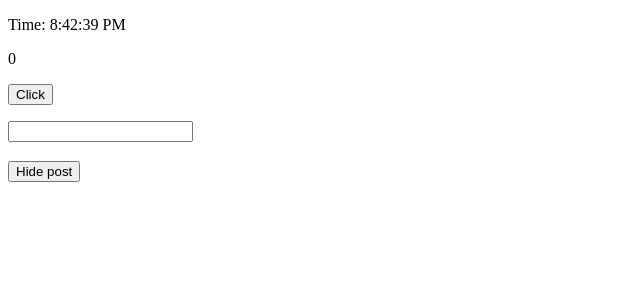
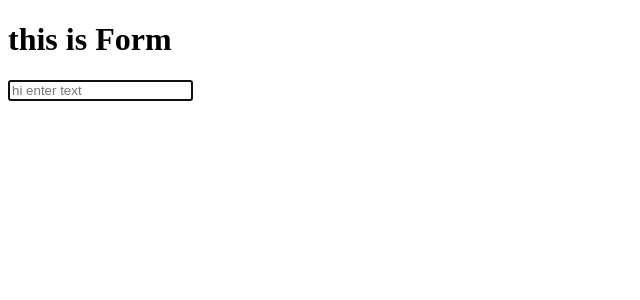
Before and after one commit to nayem-miah/React-Sumit, a React (Vite) app in the folder sumitVai/: page / in a window 1280 px wide. Shown: the top 300 px of the page, without its empty margins (0-640 px from the left). Built offline with nearby package versions, Linux system fonts and the light colour scheme.

Commit message:
'commited'

```diff
--- a/sumitVai/src/App.jsx
+++ b/sumitVai/src/App.jsx
@@ -1,32 +1,123 @@
+import React, { useCallback } from 'react'
+import Button from './component/hook/useMemoUseCallback/Button'
+import ShowCount from './component/hook/useMemoUseCallback/ShowCount'
+import Title from './component/hook/useMemoUseCallback/Title'
+import Form from './component/hook/useRef/Form'
+export default function App() {
 
-import React, { Component } from 'react'
-// import WithClass from './component/hook/withClass'
-import UseStateHook from './component/hook/useStateHook'
-import UseEffectHook from './component/hook/useEffectHook'
+  const [count1, setCount1] = React.useState(0)
+  const [count2, setCount2] = React.useState(0)
 
 
 
-export default function App() {
+  const increatentByOne = React.useCallback(()=>{
+    setCount1((prevCount)=> prevCount+1)
+   },[])
 
-  const [show, setShow] = React.useState(true)
-  return (
-       <div>
+  const increatentByFive = React.useCallback(()=>{
+    setCount2((prevCount)=> prevCount+5)
+    },[])
 
-        <div> {show && <UseEffectHook/> }</div>
-
-        <p>
-
-          <button type='button' onClick={()=> setShow((prevShow)=> !prevShow)}>
-            {show ? 'Hide post' : 'SHow post'}
-          </button>
-        </p>
+// the above two function we used useCallback hook to stop run togeher when a single component render
 
 
 
-        {/* <WithClass/> */}
-      {/* <UseStateHook/> */}
+const isEvenOrOdd = React.useMemo(()=>{
+  let i = 0;
+  while(i < 1000000000) i +=1;
+  return  count1 % 2 == 0;
+},[count1])
+
+// useMemo function ar return value mone rakhe
+// aknae jokhon count1 ar value chnage hobe then the function work otherwise not
 
 
-    </div>
-  )
+// // useMemo hook and useCallback hook ..........
+//   return (
+//     <div>
+//       <Title/>
+//       <ShowCount count={count1}/>
+//       <Button title={'Count 1'} increatent={increatentByOne}/>
+//       <span>{isEvenOrOdd ? 'even' : 'odd'}</span>
+//       <ShowCount count={count2}/>
+//       <Button title={'Count 5'} increatent={increatentByFive}/>
+//     </div>
+//   )
+// // useMemo hook and useCallback hook ..............
+
+
+
+// useRef........................
+return(
+  <div>
+
+   <Form/>
+
+  </div>
+)
+// useRef........................
+
+
+
+
+
+
 }
+
+
+
+
+
+
+
+
+
+
+
+
+
+
+
+
+
+
+
+
+
+
+
+
+
+
+// // this function is for UseState and useEffect hook
+// import React, { Component } from 'react'
+// // import WithClass from './component/hook/withClass'
+// import UseStateHook from './component/hook/useStateUseEffect/useStateHook'
+// import UseEffectHook from './component/hook/useStateUseEffect/useEffectHook'
+
+
+
+// export default function App() {
+
+//   const [show, setShow] = React.useState(true)
+//   return (
+//        <div>
+
+//         <div> {show && <UseEffectHook/> }</div>
+
+//         <p>
+
+//           <button type='button' onClick={()=> setShow((prevShow)=> !prevShow)}>
+//             {show ? 'Hide post' : 'SHow post'}
+//           </button>
+//         </p>
+
+
+
+//         {/* <WithClass/> */}
+//       {/* <UseStateHook/> */}
+
+
+//     </div>
+//   )
+// }
--- /dev/null
+++ b/sumitVai/src/component/hook/useMemoUseCallback/Button.jsx
@@ -0,0 +1,11 @@
+import React from 'react'
+
+function Button({increatent, title}) {
+    console.log('this is button..', title)
+  return (
+    <div>
+      <button type='button' onClick={increatent}>{title}</button>
+    </div>
+  )
+}
+export default React.memo(Button)
--- /dev/null
+++ b/sumitVai/src/component/hook/useMemoUseCallback/ShowCount.jsx
@@ -0,0 +1,11 @@
+import React from 'react'
+
+function ShowCount({count}) {
+    console.log('this is showing count', count)
+  return (
+    <div>
+      <h2>{count}</h2>
+    </div>
+  )
+}
+export default React.memo(ShowCount)
--- /dev/null
+++ b/sumitVai/src/component/hook/useMemoUseCallback/Title.jsx
@@ -0,0 +1,13 @@
+import React from 'react'
+
+function Title() {
+
+  console.log('this is title ..........')
+  return (
+    <div>
+      <h3>UseCallback hook</h3>
+    </div>
+  )
+}
+export default React.memo(Title)
+// here we used memo hook to stop render unnecessary
--- /dev/null
+++ b/sumitVai/src/component/hook/useRef/Form.jsx
@@ -0,0 +1,24 @@
+import React from 'react'
+import Input from './Input'
+
+
+export default function Form() {
+     const inputRef = React.useRef(null)
+
+    // when component loaded useEffect will work
+    React.useEffect(() => {
+
+       inputRef.current.focus()
+
+    },[])
+
+
+  return (
+    <div>
+      <p>
+        <h1>this is Form</h1>
+          <Input ref={inputRef} type="text" placeholder="hi enter text"/>
+      </p>
+    </div>
+  )
+}
--- /dev/null
+++ b/sumitVai/src/component/hook/useRef/Input.jsx
@@ -0,0 +1,13 @@
+import React from 'react'
+
+function Input({type, placeholder},ref) {
+  return (
+    <div>
+      <input ref={ref} placeholder={placeholder} text  type={type} />
+    </div>
+  )
+}
+
+// it's bringing ref from Form.jsx
+const forwardRef = React.forwardRef(Input)
+export default forwardRef
```
Also changed, not shown: sumitVai/src/App.css (deleted, +0 -42 lines), sumitVai/src/component/hook/useStateUseEffect/WithClass.jsx (renamed from sumitVai/src/component/hook/WithClass.jsx), sumitVai/src/component/hook/useStateUseEffect/useEffectHook.jsx (renamed from sumitVai/src/component/hook/useEffectHook.jsx), sumitVai/src/component/hook/useStateUseEffect/useStateHook.jsx (renamed from sumitVai/src/component/hook/useStateHook.jsx).
